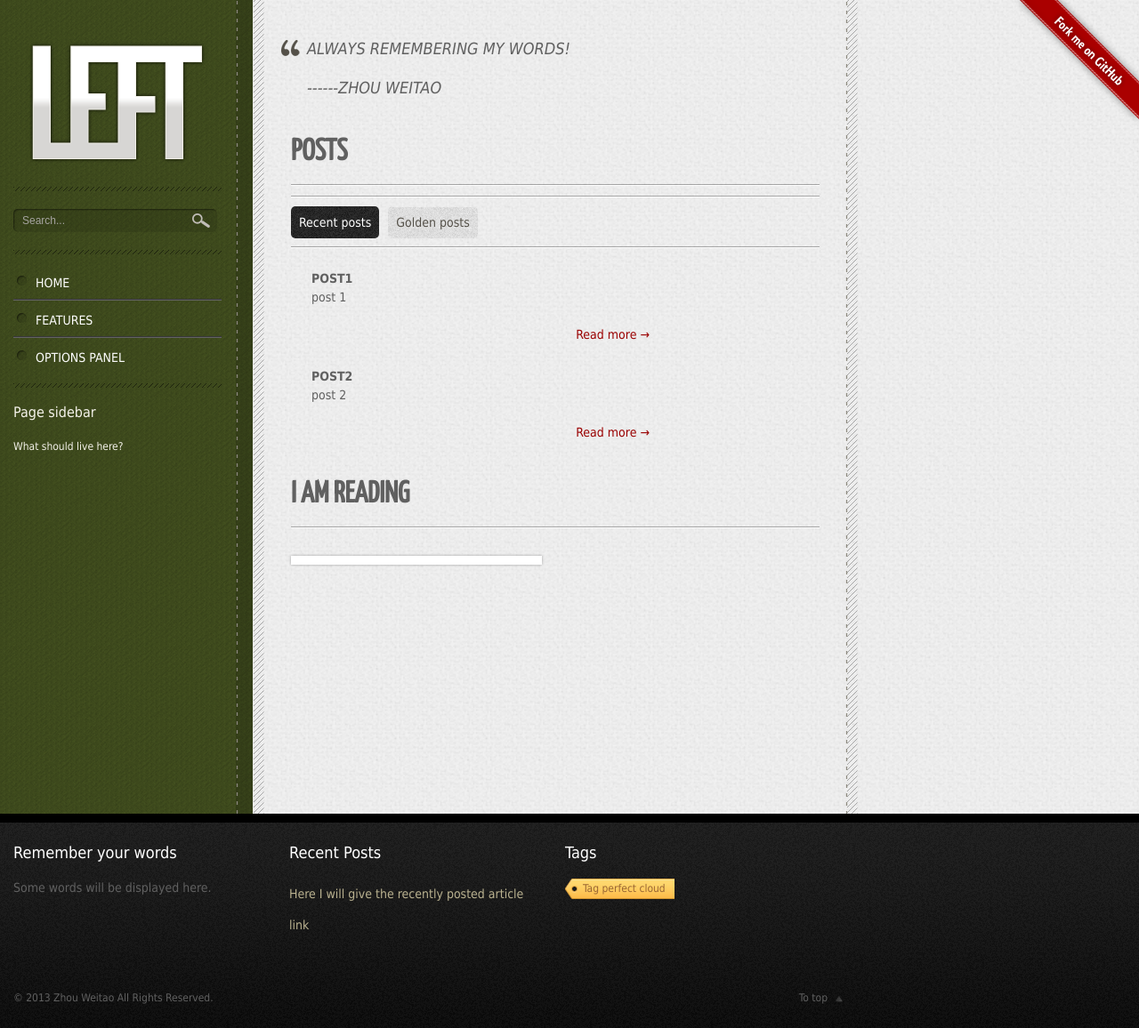
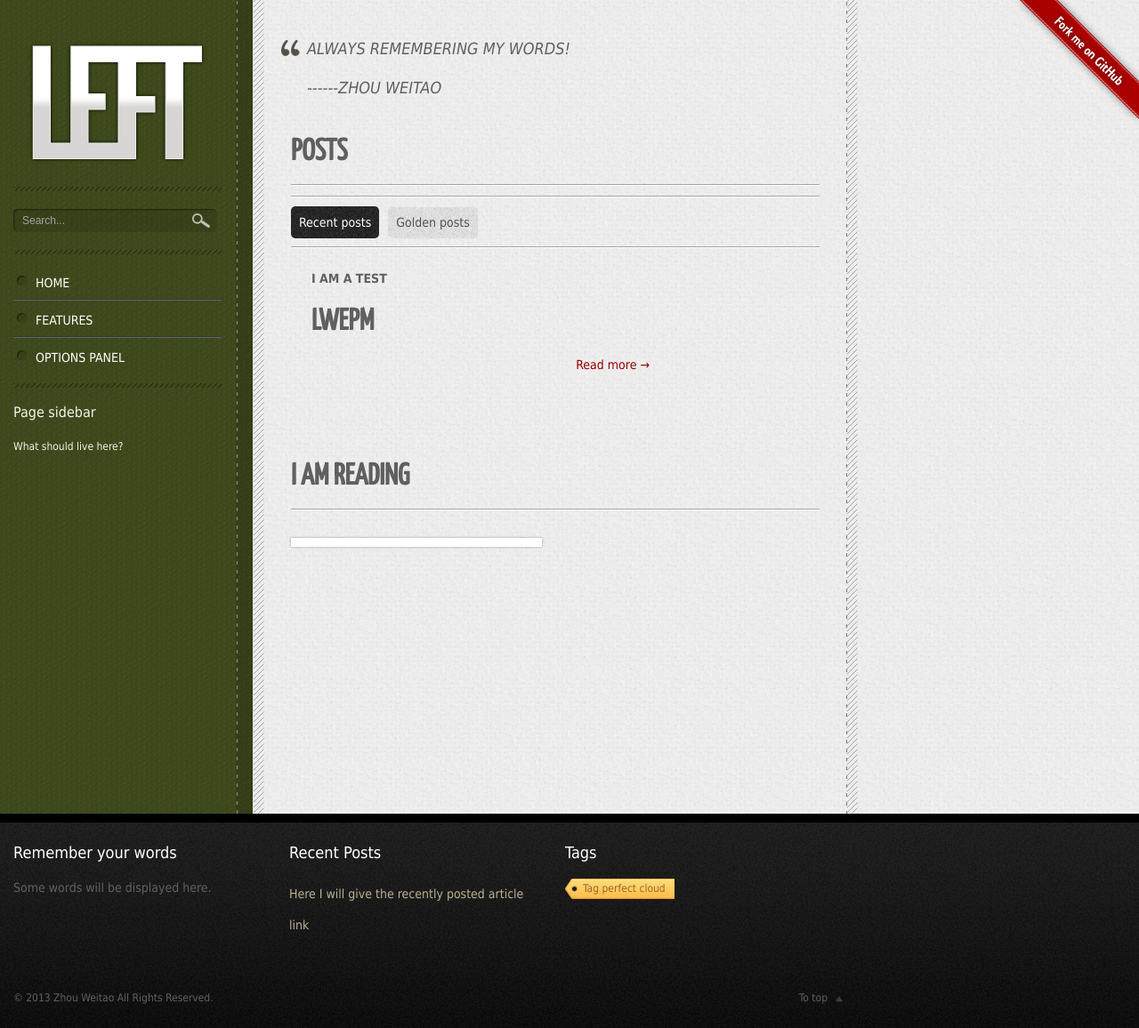
Before and after one commit to vitan/vitan.github.io, a Jekyll site: the page built from index.html, in a window 1280 px wide. Shown: the whole page at 89% size. Built offline with Jekyll 4.4.1, drawn with Linux system fonts in a browser that asks for light colours; Markdown is read by kramdown in place of the engine named in the settings.

Commit message:
ADDed first post.

```diff
--- a/_includes/content.html
+++ b/_includes/content.html
@@ -6,20 +6,15 @@
     <div class="panes">
         <div style="display: block;">
             <ul class="blocks-list">
+                {% for post in site.posts %}
                 <li>
                 <div class="the-excerpt">
-                    <strong>POST1</strong>
-                    <p>post 1</p>
-                    <a href="#" class="link-arrow">Read more →</a>
+                    <strong>{{ post.title }}</strong>
+                    <p>{{ post.excerpt }}</p>
+                    <a href="{{ post.url }}" class="link-arrow">Read more →</a>
                 </div>
                 </li>
-                <li>
-                <div class="the-excerpt">
-                    <strong>POST2</strong>
-                    <p>post 2</p>
-                    <a href="#" class="link-arrow">Read more →</a>
-                </div>
-                </li>
+                {% endfor %}
             </ul>
         </div>
     </div>
```
Also changed, not shown: _posts/2013-06-06-I-AM-A-TEST.md (added, +22 -0 lines).
